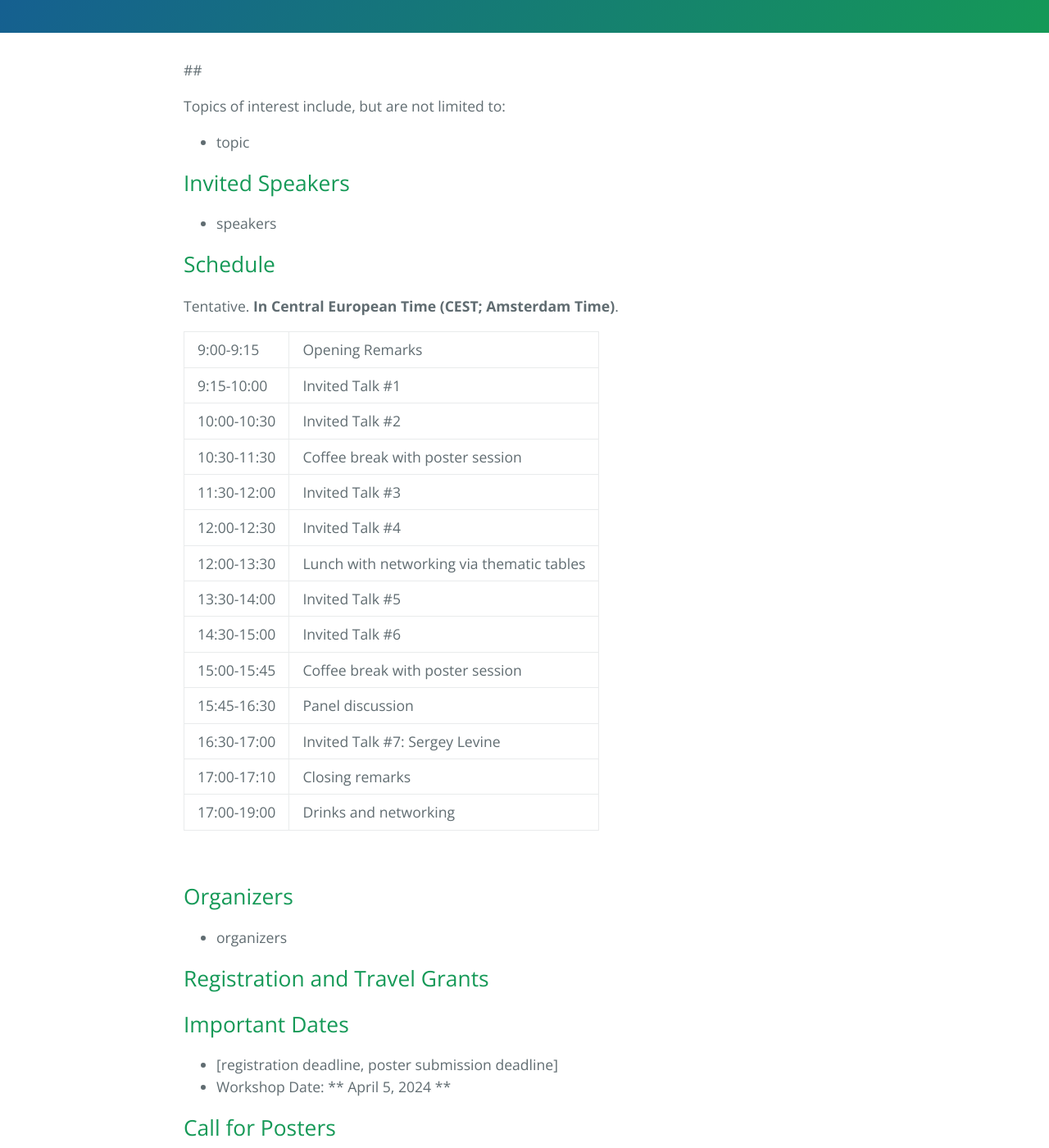
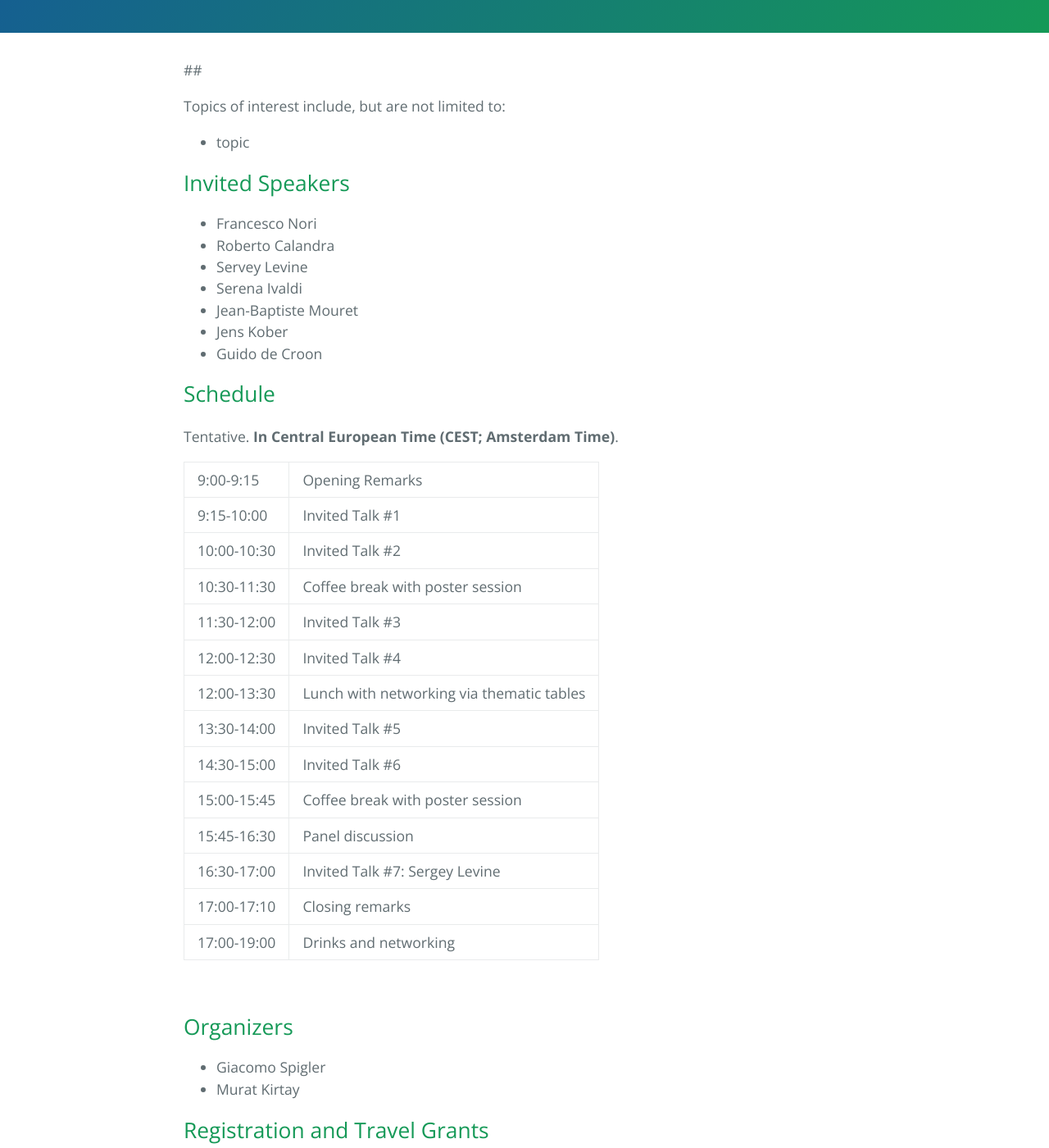
Before and after one commit to airlab-tilburg/ai4robotics-workshop, a Jekyll site: the page built from index.md, in a window 1280 px wide and 1400 px high, scrolled down 343 px. Shown: the whole window at 82% size. Built offline with Jekyll 4.4.1, drawn with Linux system fonts in a browser that asks for light colours.

Commit message:
temp changes

```diff
--- a/index.md
+++ b/index.md
@@ -13,7 +13,13 @@ Topics of interest include, but are not limited to:
 <div id="invited_speakers" />
 ## Invited Speakers
 
-*   speakers
+* Francesco Nori
+* Roberto Calandra
+* Servey Levine
+* Serena Ivaldi
+* Jean-Baptiste Mouret
+* Jens Kober
+* Guido de Croon
 
 
 <div id="schedule" />
@@ -45,7 +51,8 @@ Tentative. **In Central European Time (CEST; Amsterdam Time)**.
 <div id="organizers" />
 ## Organizers
 
-*   organizers
+* Giacomo Spigler
+* Murat Kirtay
 
 
 <div id="registration" />
```
